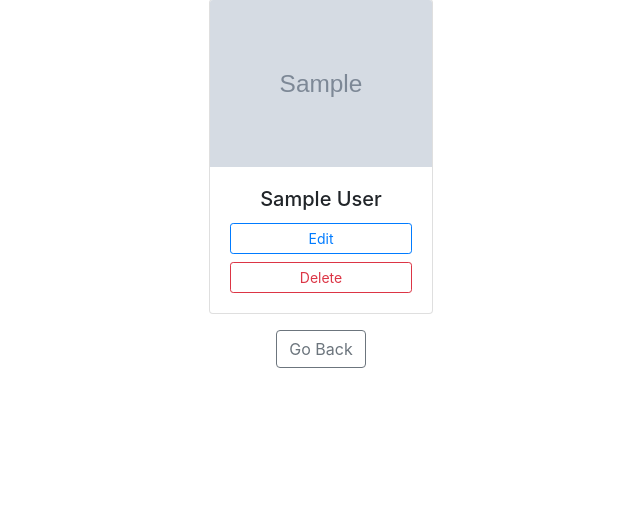
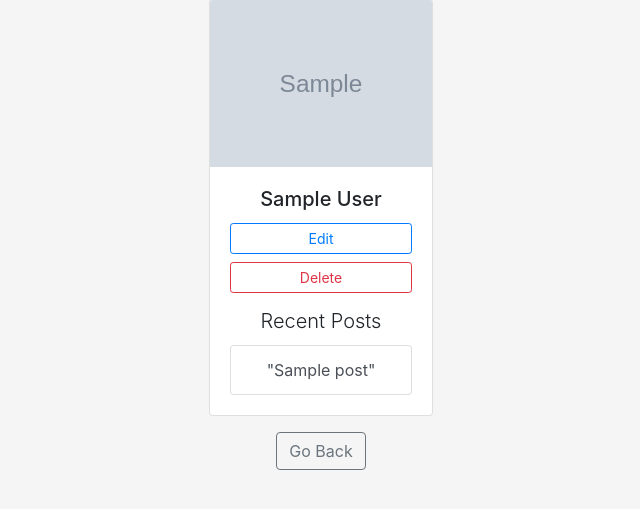
Before and after one commit to lowtrey/s-blogly, a Flask app: page /users/1 in a window 1280 px wide. Shown: the part 49-558 px from the top of the page, without its empty margins (319-959 px from the left). Run offline with Flask 2, Linux system fonts and the light colour scheme; tables that the repository leaves empty hold one stand-in row (values such as "Sample post"); grey boxes marked "Sample" are stand-in pictures; some libraries are stand-ins or nearby versions.

Commit message:
add conditional user posts list

```diff
--- a/models.py
+++ b/models.py
@@ -48,3 +48,8 @@ class Post(db.Model):
   created_at = db.Column(db.DateTime, nullable=False, default=datetime.utcnow)
 
   user_id = db.Column(db.Integer, db.ForeignKey("users.id"))
+
+  author = db.relationship("User", backref="posts")
+
+  def __repr__(self):
+    return f"<Post {self.title}>"
--- /dev/null
+++ b/static/app.css
@@ -0,0 +1,3 @@
+body {
+  background-color: #f5f5f5;
+}
--- a/templates/base.html
+++ b/templates/base.html
@@ -6,7 +6,7 @@
   <meta name="viewport" content="width=device-width, initial-scale=1.0" />
   <link rel="stylesheet" href="https://stackpath.bootstrapcdn.com/bootstrap/4.5.0/css/bootstrap.min.css"
     integrity="sha384-9aIt2nRpC12Uk9gS9baDl411NQApFmC26EwAOH8WgZl5MYYxFfc+NcPb1dKGj7Sk" crossorigin="anonymous">
-  <link rel="stylesheet" href="/static/app.css">
+  <link rel="stylesheet" href="../static/app.css">
   <title>{% block title %}{% endblock %}</title>
 </head>
 
--- a/templates/user_details.html
+++ b/templates/user_details.html
@@ -9,6 +9,20 @@
     <form action="/users/{{user.id}}/delete" class="d-inline" method="POST">
       <input type="submit" class="btn btn-outline-danger btn-sm btn-block mt-2" value="Delete" />
     </form>
+
+    <!-- Connditionally Render Posts -->
+    {% if user.posts %}
+    <h5 class="card-title mt-3 font-weight-light">Recent Posts</h5>
+    <div class="list-group text-center">
+      {% for post in user.posts %}
+      <a href="/users/{{user.id}}" class="list-group-item list-group-item-action">
+        "{{post.title}}"
+      </a>
+      {% endfor %}
+    </div>
+    {% else %}
+    <p class="font-italic font-weight-light mt-3">{{user.first_name}} hasn't posted yet...</p>
+    {% endif %}
   </div>
 </div>
 <a href="/users" class="btn btn-outline-secondary mt-3">Go Back</a>
--- a/templates/users.html
+++ b/templates/users.html
@@ -9,5 +9,5 @@
   </a>
   {% endfor %}
 </div>
-<a href="/users/new" class="btn btn-outline-primary mt-3">Add User</a>
+<a href="/users/new" class="btn btn-outline-primary bg-white mt-3">Add User</a>
 {% endblock %}
```
